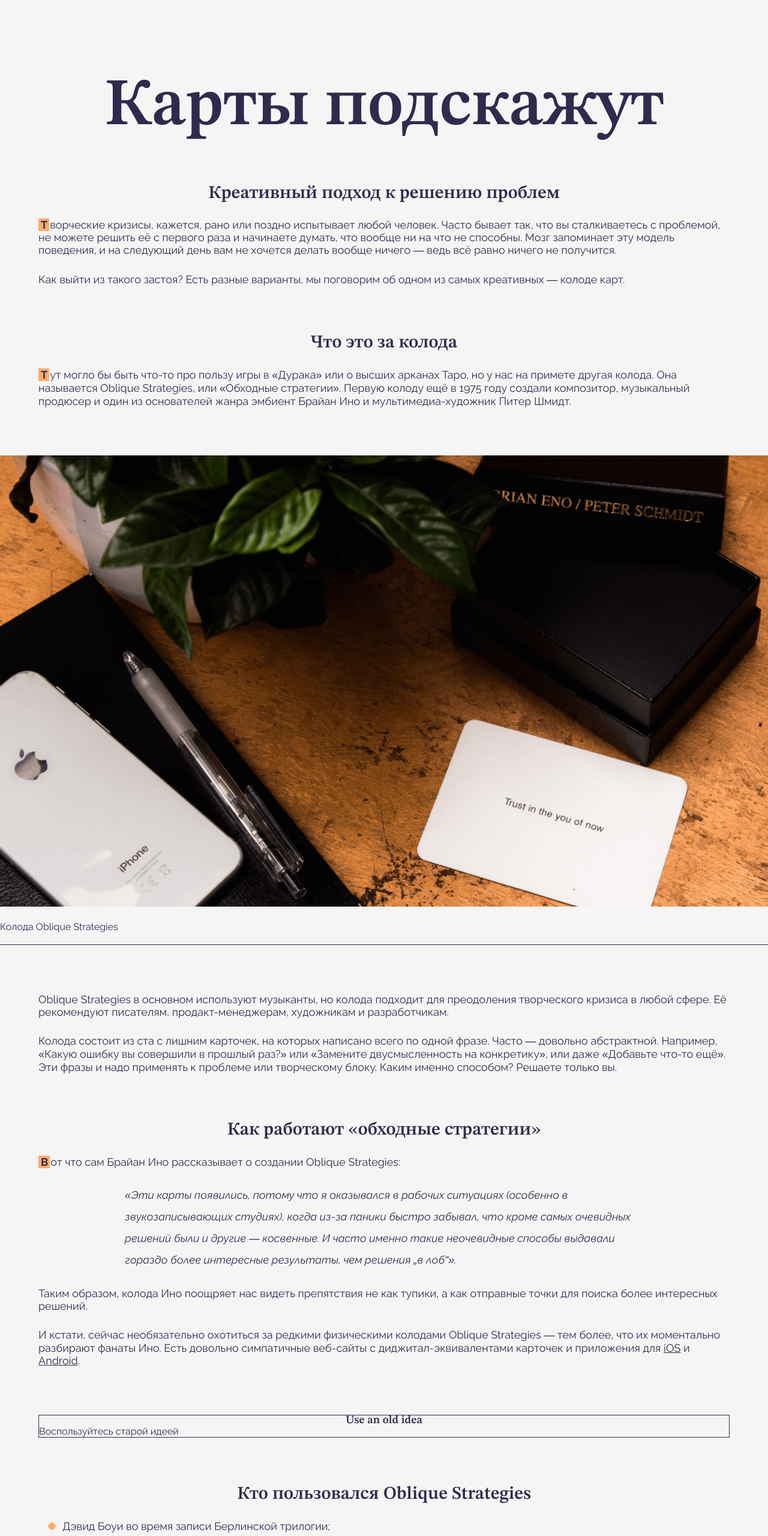
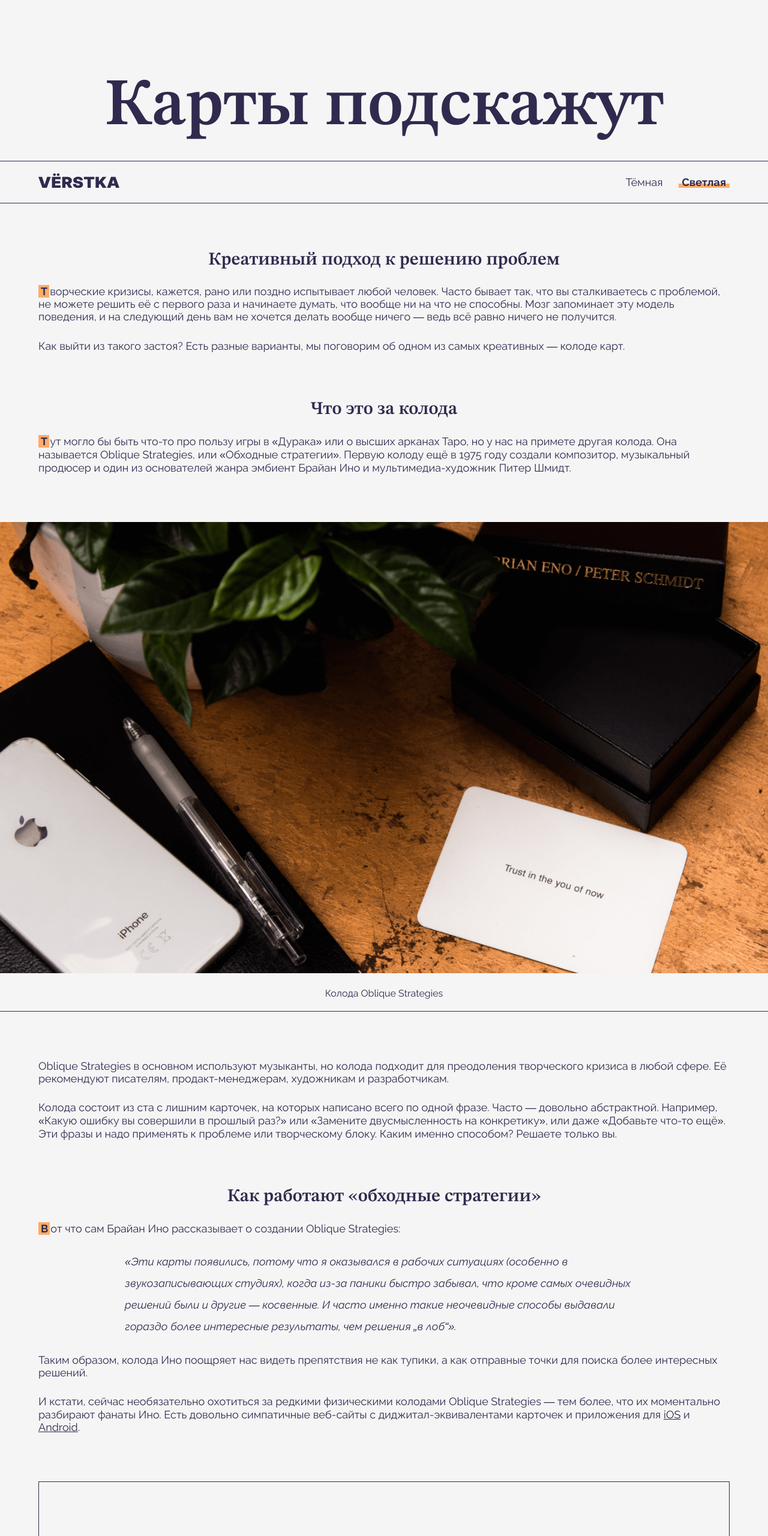
Before and after one commit to v-chern/karty-podskazhut, a plain HTML site: page index.html in a window 1280 px wide. Shown: the top 2560 px of the page at 60% size. Drawn offline with Linux system fonts and the light colour scheme.

Commit message:
themes selection

```diff
--- a/index.html
+++ b/index.html
@@ -14,7 +14,23 @@
   <body class="page theme_dark">
     <header class="header">
       <h1 class="heading content-section header__title">Карты подскажут</h1>
+      <nav class="header__menu content-section">
+        <div class="header__logo">
+          <svg xmlns="http://www.w3.org/2000/svg" width="135" height="25">
+            <use href="./images/logo.svg#logo"></use>
+          </svg>
+        </div>
+        <ul class="header__theme-toggler">
+          <li>
+            <button class="header__theme-button header__theme-button_type_dark">Тёмная</button>
+          </li>
+          <li>
+            <button class="header__theme-button header__theme-button_type_light header__theme-button_is-active" disabled>Светлая</button>
+          </li>
+        </ul>
+      </nav>
     </header>
+    </nav>
     <main class="content content-section">
       <h2 class="heading content__title">
         Креативный подход к решению проблем
@@ -120,7 +136,7 @@
         </p>
       </div>
       <article class="content__card">
-        <h3 class="heading content__card-title">Use an <span class=".colored-text">old idea</span></h3>
+        <h3 class="heading content__card-title">Use an <span class="colored-text">old idea</span></h3>
         <p class="content__card-subtitle">Воспользуйтесь старой идеей</p>
       </article>
       <h2 class="heading content__title">Кто пользовался Oblique Strategies</h2>
@@ -137,9 +153,13 @@
         </ul>
       </div>
     </main>
-    <footer class="footer"></footer>
+    <footer class="footer">
+      <p class=".footer__copyright">
+        VЁRSTKA
+      </p>
+    </footer>
 
     <!-- Раскомментируйте строчку ниже, когда вёрстка будет готова. Если вы назвали все классы. как нужно, переключатель темы будет работать -->
-    <!-- <script src="./scripts/theme-changer.js"></script> -->
+    <script src="./scripts/theme-changer.js"></script>
   </body>
 </html>
--- a/styles/style.css
+++ b/styles/style.css
@@ -19,6 +19,12 @@
   background-color: var(--bg-color);
   color: var(--text-color);
   font-family: var(--main-font);
+}
+
+.theme_dark {
+  --bg-color: #171717;
+  --text-color: #B3B3B3;
+  --accent-color: transparent;
 }
 
 p,
@@ -54,6 +60,68 @@
   margin-bottom: 40px;
 }
 
+.header__menu {
+  display: flex;
+  justify-content: space-between;
+  align-items: center;
+  border-top: 1px solid var(--text-color);
+  border-bottom: 1px solid var(--text-color);
+  height: 71px;
+}
+
+.header__theme-toggler {
+  display: flex;
+  gap: 20px;
+  list-style-type: none;
+  margin: 0;
+  padding: 0;
+}
+
+.header__theme-button {
+  font-family: inherit;
+  color: var(--text-color);
+  cursor: pointer;
+  border: none;
+  background-color: transparent;
+  font-size: 18px;
+  position: relative;
+}
+
+.header__theme-button:hover {
+  text-decoration: underline;
+}
+
+.header__theme-button:focus-visible {
+  outline: 1px solid var(--text-color);
+}
+
+.header__theme-button:disabled {
+  pointer-events: none;
+}
+
+.header__theme-button_is-active {
+  font-weight: 700;
+}
+
+.header__theme-button_is-active:hover {
+  text-decoration: none;
+}
+
+.header__theme-button_is-active::after {
+  background-color: var(--accent-color);
+  height: 0.4em;
+  width: 100%;
+  z-index: -1;
+  content: "";
+  position: absolute;
+  left: 0;
+  top: 60%;
+}
+
+.theme_dark .header__theme-button_is-active::after {
+  background-image: url(../images/pattern.svg);
+}
+
 .content__title {
   font-size: 30px;
   margin-top: 7%;
@@ -77,6 +145,10 @@
   font-weight: 700;
 }
 
+.theme_dark .content__text-block_type_first-lettered::first-letter {
+  background-image: url(../images/pattern.svg);
+}
+
 .content__figure {
   margin-top: 7%;
   margin-bottom: 7%;
@@ -84,6 +156,8 @@
   width: calc(100% + 10vi);
   margin-left: -5vi;
   border-bottom: 1px solid var(--text-color);
+  display: flex;
+  flex-direction: column;
 }
 
 .content__picture {
@@ -100,6 +174,10 @@
   color: inherit;
 }
 
+.content__link:focus-visible {
+  outline: 1px solid var(--text-color);
+}
+
 .content__blockquote {
   width: 75%;
   margin: auto;
@@ -110,19 +188,36 @@
 
 .content__card {
   border: 1px solid var(--text-color);
+  aspect-ratio: 4 / 3;
   margin-top: 7%;
+  display: flex;
+  flex-direction: column;
+  justify-content: center;
+  align-items: center;
 }
 
 .content__card-title {
-
+  font-size: 60px;
+  position: relative;
 }
 
 .content__card-subtitle {
-
+  font-size: 18px;
 }
 
-.colored-text {
+.colored-text::after {
+  background-color: var(--accent-color);
+  height: 0.3em;
+  width: calc(50% + 15px);
+  z-index: -1;
+  content: "";
+  position: absolute;
+  left: calc(50% - 10px);
+  top: 50%;
+}
 
+.theme_dark .colored-text::after {
+  background-image: url(../images/pattern.svg);
 }
 
 .content__list {
@@ -150,3 +245,19 @@
   background-repeat: no-repeat;
   background-size: 100%;
 }
+
+.theme_dark .content__list-item::before {
+  background-image: url("../images/marker-dark.svg");
+}
+
+.footer {
+  border-top: 1px solid var(--text-color);
+  margin-top: 10%;
+  padding: 2.5%;
+  display: flex;
+  justify-content: center;
+}
+
+.footer__copyright {
+  font-size: 18px;
+}
```
